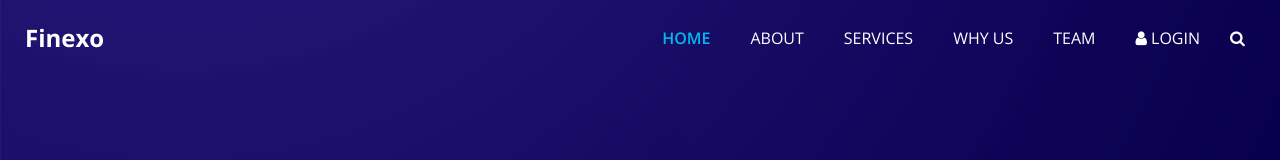
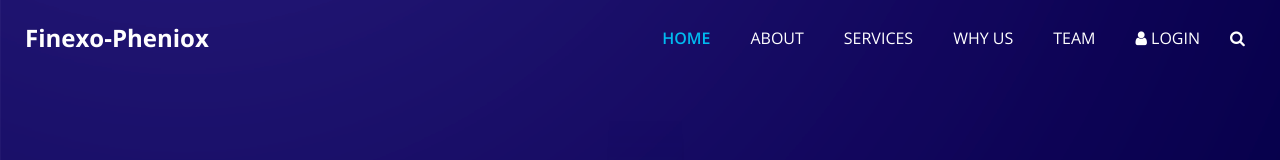
Before and after one commit to Gaurav1517/demo-project, a plain HTML site: page index.html in a window 1280 px wide. Shown: the top 160 px of the page. Drawn offline with nearby package versions, Linux system fonts and the light colour scheme; some packages are replaced by stand-ins of ours.

Commit message:
Update index.html

```diff
--- a/index.html
+++ b/index.html
@@ -50,7 +50,7 @@
         <nav class="navbar navbar-expand-lg custom_nav-container ">
           <a class="navbar-brand" href="index.html">
             <span>
-              Finexo
+              Finexo-Pheniox
             </span>
           </a>
 
```
